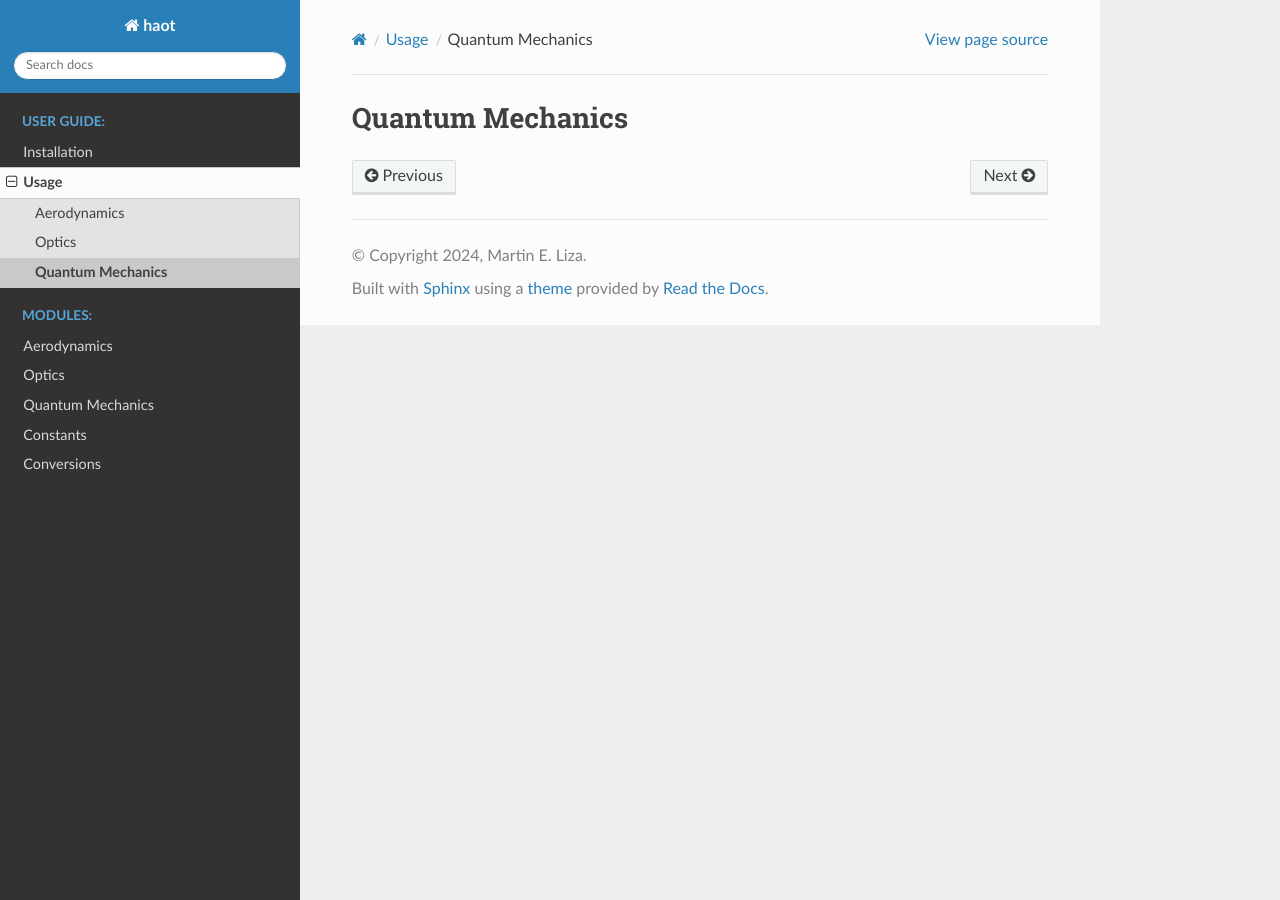
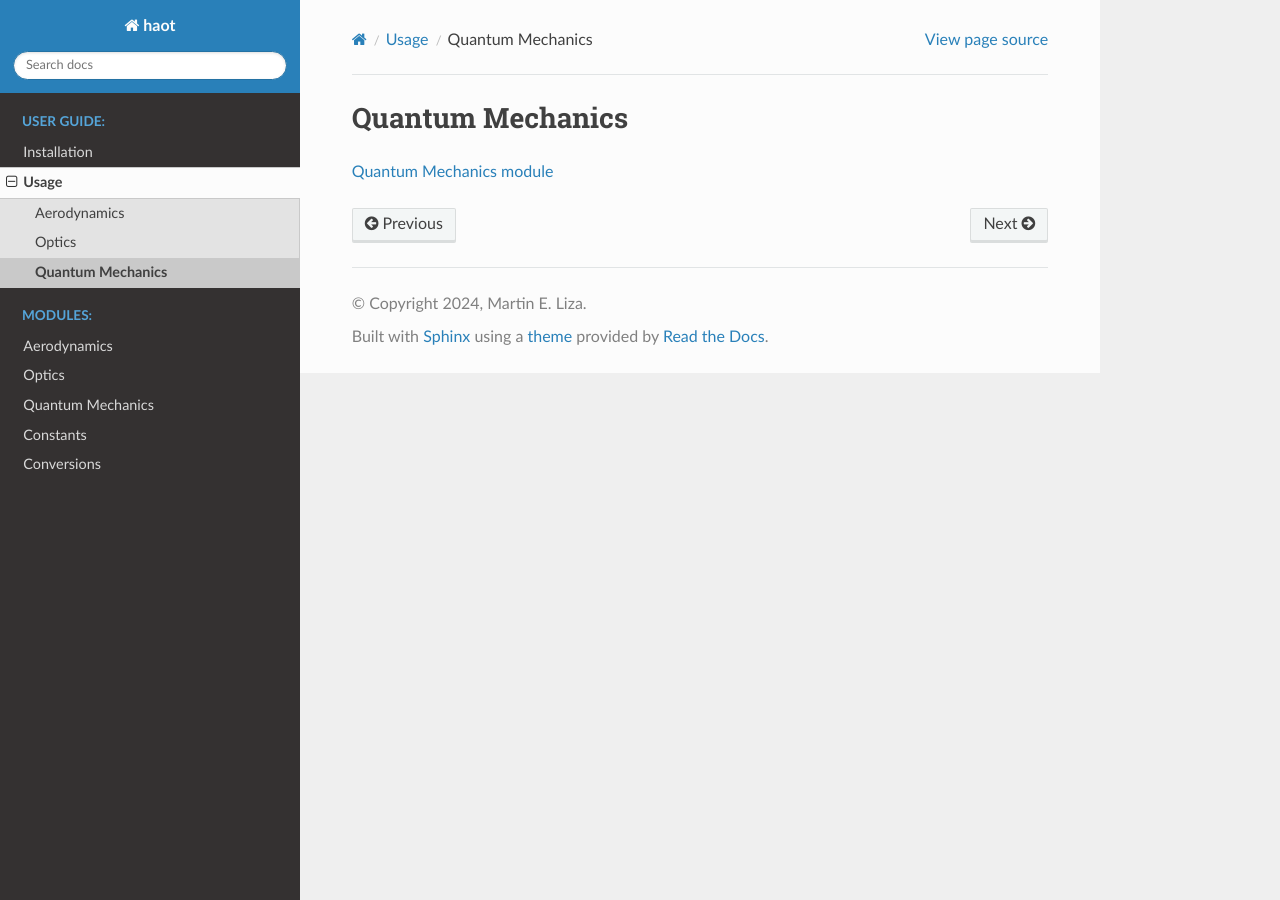
Before and after one commit to mliza/HAOT, a Sphinx documentation site: the page built from docs/source/user_guide/examples/quantum_mechanics.rst, in a window 1280 px wide. Built offline with Sphinx 7.4.7 and the Read the Docs theme 3.1.0, drawn with Linux system fonts in a browser that asks for light colours; the version number is read from the project's files by our own code.

Commit message:
Update quantum_mechanics.rst

```diff
--- a/docs/source/user_guide/examples/quantum_mechanics.rst
+++ b/docs/source/user_guide/examples/quantum_mechanics.rst
@@ -1,2 +1,3 @@
 Quantum Mechanics
 =================
+:ref:`Quantum Mechanics module<Module quantum mechanics target>`
```
